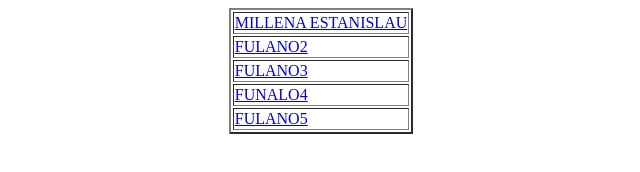
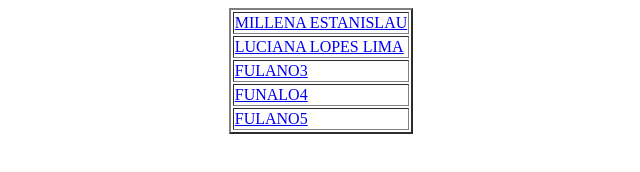
Before and after one commit to MillenaEDS/trabalho, a plain HTML site: page index.html in a window 1280 px wide. Shown: the whole page, without its empty margins (319-959 px from the left). Drawn offline with Linux system fonts and the light colour scheme.

Commit message:
ACRESCENTANDO MEU LINK E NOME
ACRESCENTANDO MEU LINK E NOME.

```diff
--- a/index.html
+++ b/index.html
@@ -9,7 +9,7 @@
 		<div name="links">
 		<table border=2>
 			<tr><td> <a href="millena.html"> MILLENA ESTANISLAU </a></td></th>
-			<tr><td> <a href="index.html"> FULANO2 </a></td></tr>
+			<tr><td> <a href="luciana.html"> LUCIANA LOPES LIMA </a></td></tr>
 			<tr><td> <a href="index.html"> FULANO3 </a></td></tr>
 			<tr><td> <a href="index.html"> FUNALO4 </a></td></tr>
 			<tr><td> <a href="index.html"> FULANO5 </a></td></tr>
```
